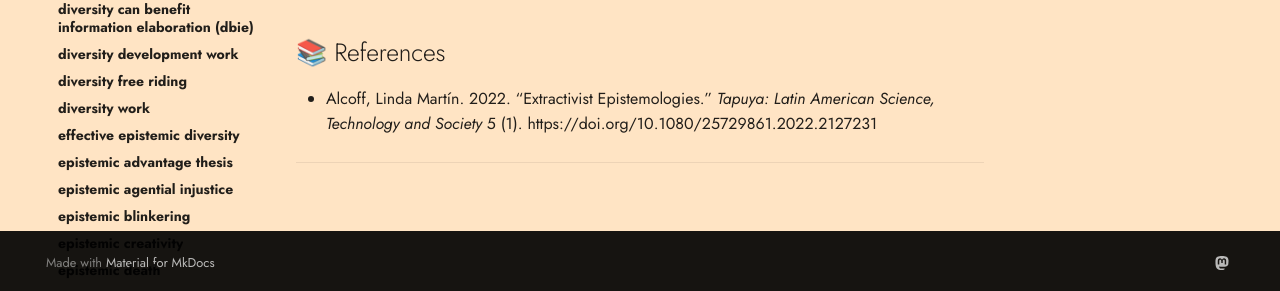
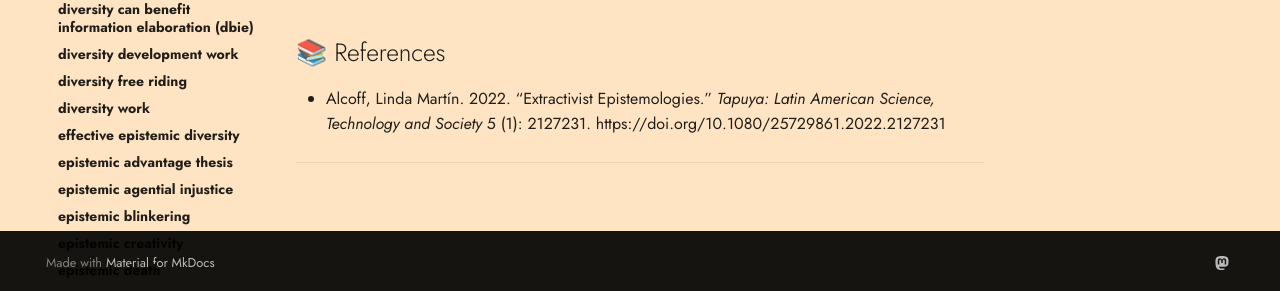
Before and after one commit to conceptcartography/conceptcartography, an MkDocs documentation site: the page built from docs/concepts/epistemic-extractivism.md, in a window 1280 px wide. Shown: the part 605-896 px from the top of the page. Built offline with MkDocs 1.6.1 and Material for MkDocs 9.7.7, drawn with Linux system fonts in a browser that asks for light colours; comment, search, counter and statistics services are not loaded; the version menu is left out.

Commit message:
Update reference with article number

```diff
--- a/docs/concepts/epistemic-extractivism.md
+++ b/docs/concepts/epistemic-extractivism.md
@@ -15,7 +15,7 @@
 
 ## 📚 References
 
-- Alcoff, Linda Martín. 2022. “Extractivist Epistemologies.” _Tapuya: Latin American Science, Technology and Society_ 5 (1). https://doi.org/10.1080/25729861.2022.2127231
+- Alcoff, Linda Martín. 2022. “Extractivist Epistemologies.” _Tapuya: Latin American Science, Technology and Society_ 5 (1): 2127231. https://doi.org/10.1080/25729861.2022.2127231
 
 ---
 
```
